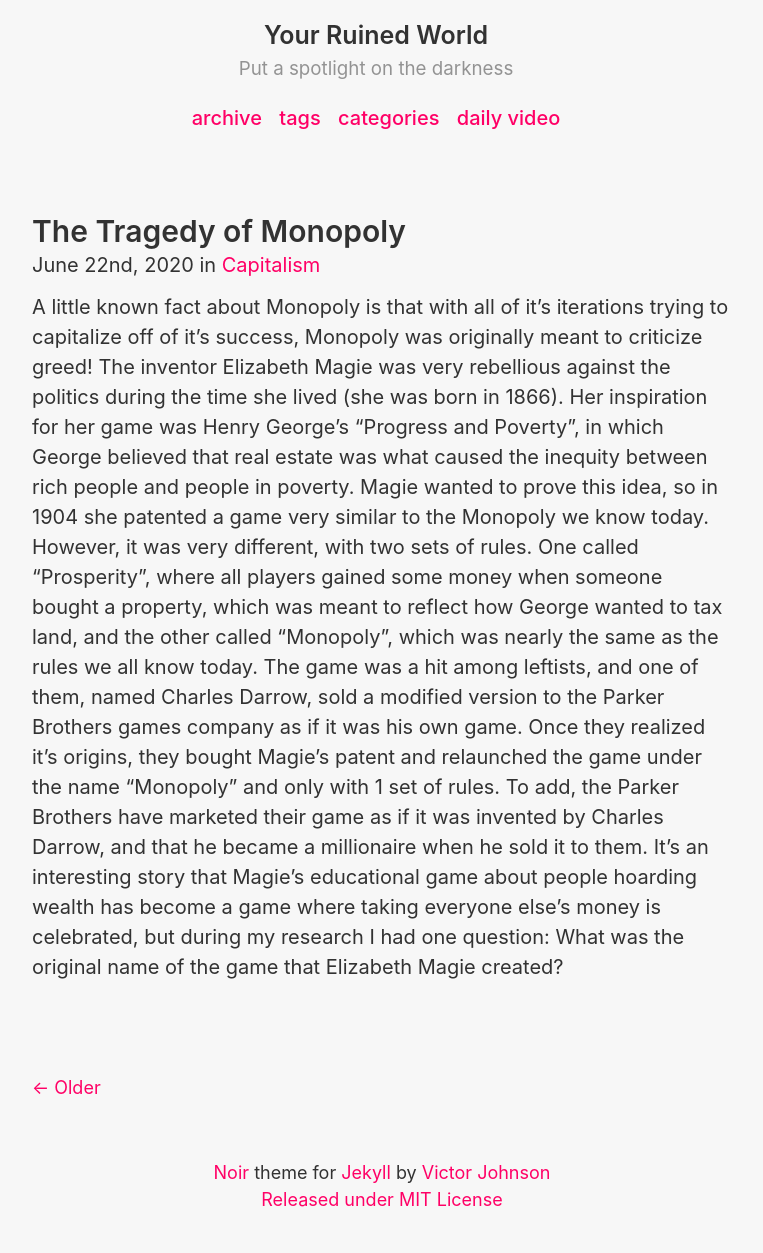
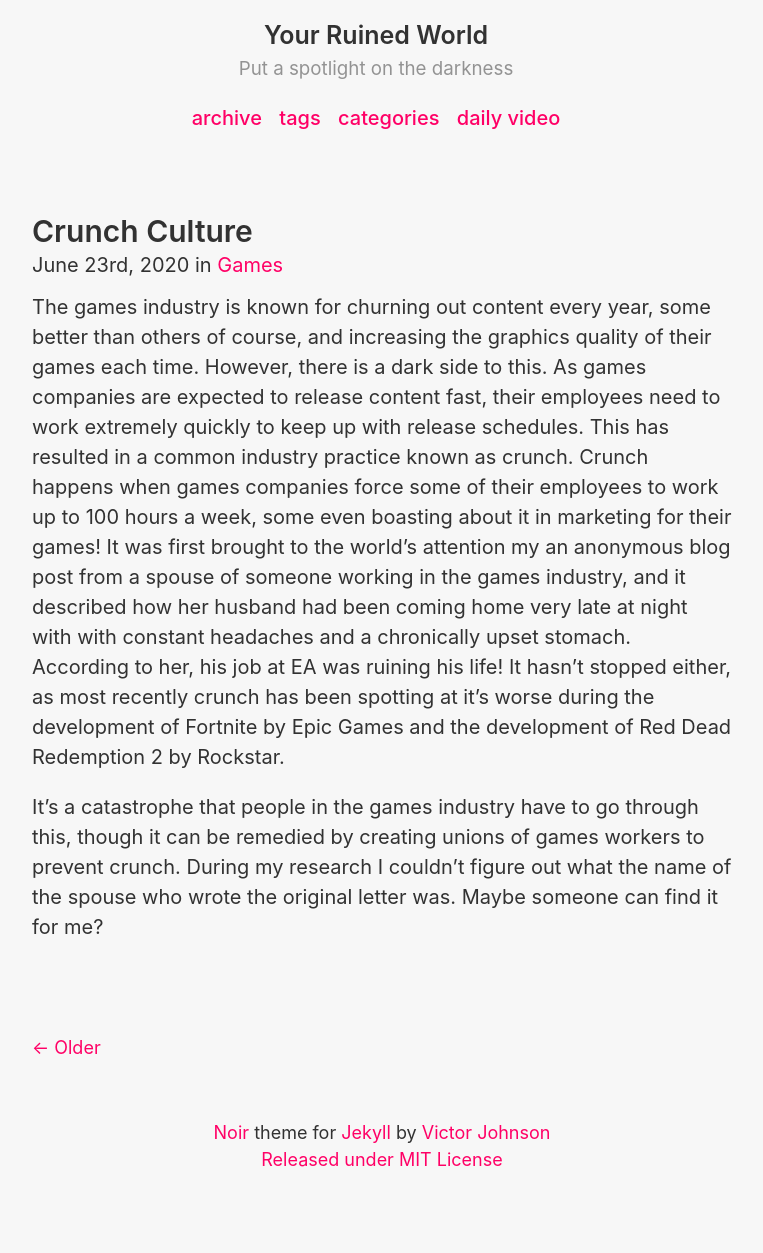
Before and after one commit to YourRuinedWorld/YourRuinedWorld.github.io, a Jekyll site: the page built from index.html, in a window 1280 px wide. Shown: the whole page, without its empty margins (258-1021 px from the left). Built offline with Jekyll 4.4.1, drawn with Linux system fonts in a browser that asks for light colours; the list of posts is cut into pages by our own code; after the commit the page ends 1213 px from its top, so only the background shows below that.

Commit message:
Added Crunch post and video

```diff
--- /dev/null
+++ b/_posts/2020-06-23-Crunch.md
@@ -0,0 +1,8 @@
+---
+title: "Crunch Culture"
+date: 2020-06-23 09:00:00 -0000
+categories: Games
+---
+The games industry is known for churning out content every year, some better than others of course, and increasing the graphics quality of their games each time. However, there is a dark side to this. As games companies are expected to release content fast, their employees need to work extremely quickly to keep up with release schedules. This has resulted in a common industry practice known as crunch. Crunch happens when games companies force some of their employees to work up to 100 hours a week, some even boasting about it in marketing for their games! It was first brought to the world's attention my an anonymous blog post from a spouse of someone working in the games industry, and it described how her husband had been coming home very late at night with with constant headaches and a chronically upset stomach. According to her, his job at EA was ruining his life! It hasn't stopped either, as most recently crunch has been spotting at it's worse during the development of Fortnite by Epic Games and the development of Red Dead Redemption 2 by Rockstar.
+
+It's a catastrophe that people in the games industry have to go through this, though it can be remedied by creating unions of games workers to prevent crunch. During my research I couldn't figure out what the name of the spouse who wrote the original letter was. Maybe someone can find it for me?
```
Also changed, not shown: video-of-the-day.md (+1 -1 lines).
